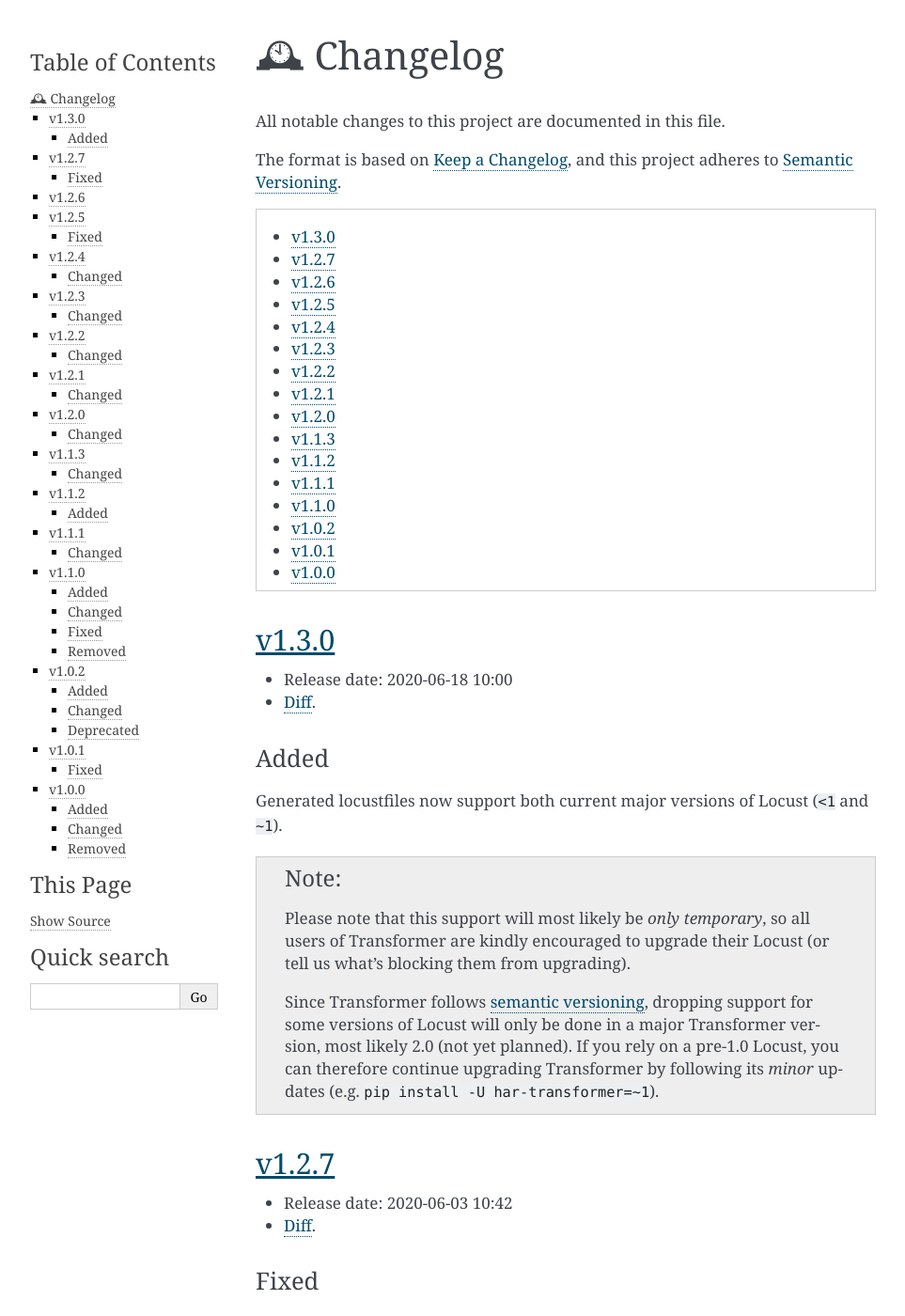
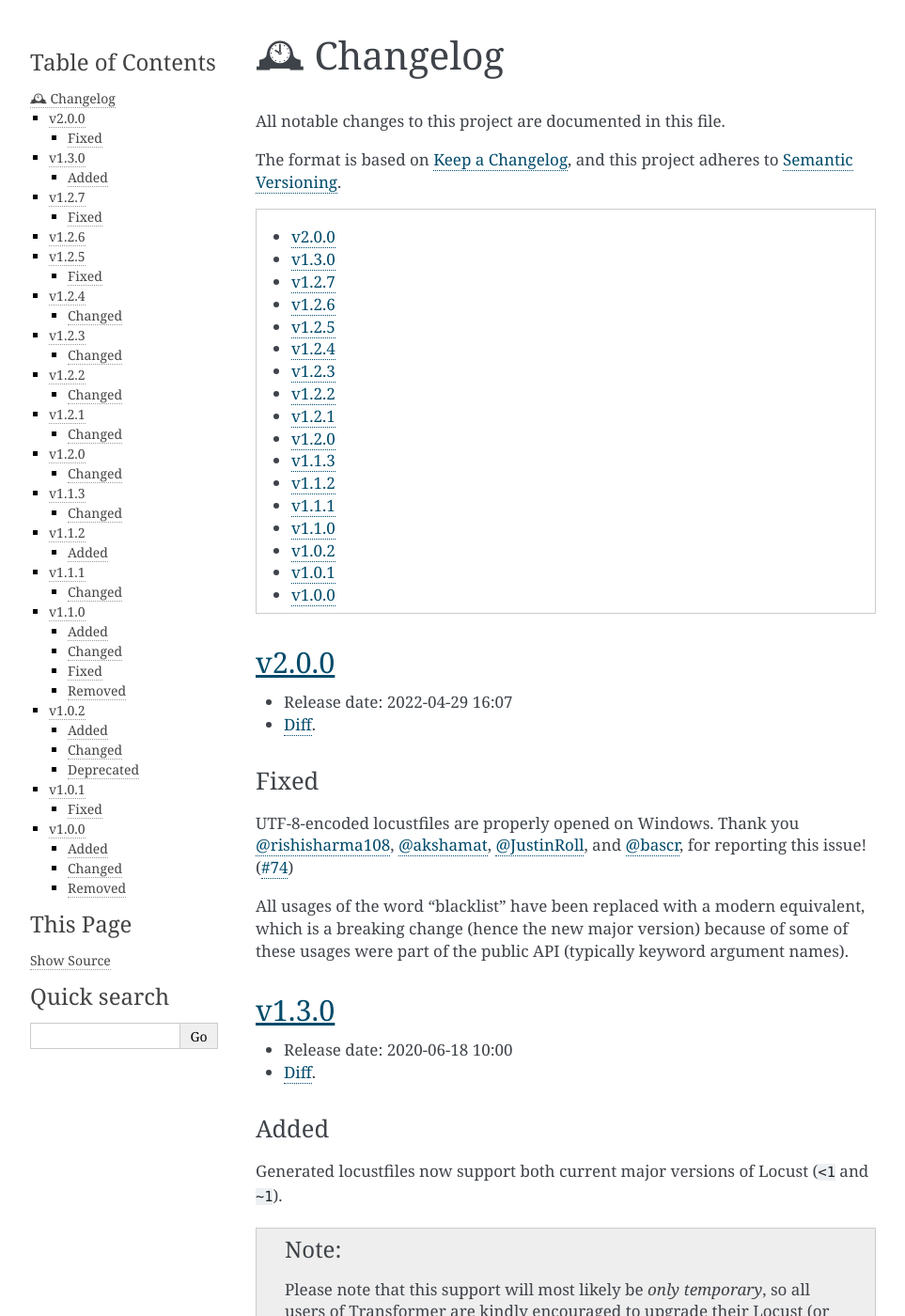
Before and after one commit to zalando-incubator/transformer, a Sphinx documentation site: the page built from docs/Changelog.rst, in a window 1280 px wide and 1400 px high. Shown: the whole window at 94% size, without its empty margins (148-1111 px from the left). Built offline with Sphinx 7.4.7, drawn with Linux system fonts in a browser that asks for light colours.

Commit message:
prepare release 2.0.0

```diff
--- a/docs/Changelog.rst
+++ b/docs/Changelog.rst
@@ -14,6 +14,28 @@
 .. contents::
    :local:
    :depth: 1
+
+.. _v2.0.0:
+
+v2.0.0
+======
+
+- Release date: 2022-04-29 16:07
+
+- Diff__.
+
+__ https://github.com/zalando-incubator/transformer/compare/v1.3.0...v2.0.0
+
+Fixed
+-----
+
+UTF-8-encoded locustfiles are properly opened on Windows.
+Thank you :user:`rishisharma108`, :user:`akshamat`, :user:`JustinRoll`, and :user:`bascr`,
+for reporting this issue! (:pr:`74`)
+
+All usages of the word "blacklist" have been replaced with a modern equivalent,
+which is a breaking change (hence the new major version) because of some of
+these usages were part of the public API (typically keyword argument names).
 
 .. _v1.3.0:
 
--- a/docs/conf.py
+++ b/docs/conf.py
@@ -23,9 +23,9 @@
 author = "the Zalando maintainers"
 
 # The short X.Y version
-version = "1.3"
+version = "2.0"
 # The full version, including alpha/beta/rc tags
-release = "1.3.0"
+release = "2.0.0"
 
 
 # -- General configuration ---------------------------------------------------
--- a/pyproject.toml
+++ b/pyproject.toml
@@ -1,6 +1,6 @@
 [tool.poetry]
 name = "har-transformer"
-version = "1.3.0"
+version = "2.0.0"
 description = "A tool to convert HAR files into a locustfile."
 authors = [
     "Serhii Cherniavskyi <serhii.cherniavskyi@zalando.de>",
```
